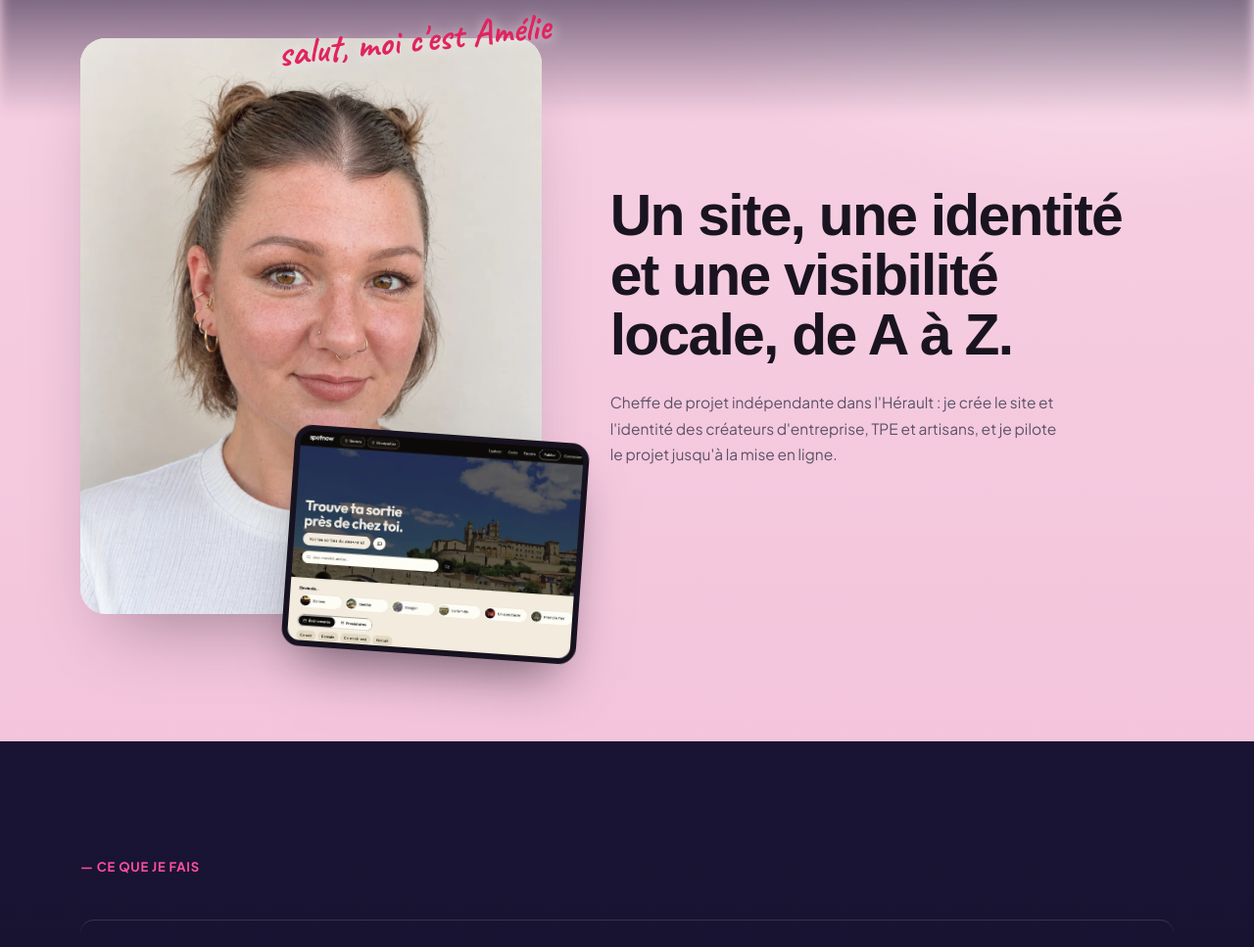
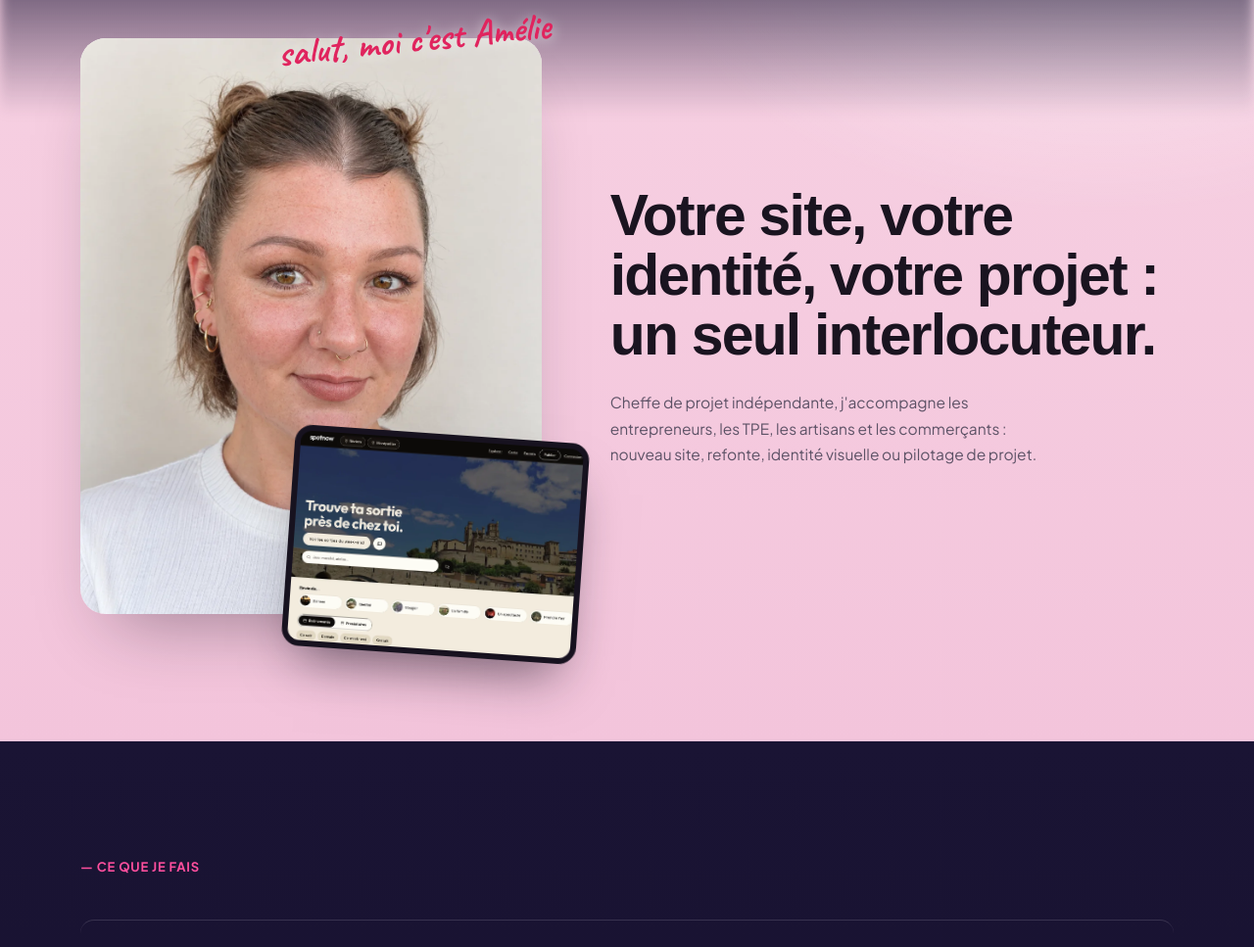
Before and after one commit to moonwalkerV/portfolio-amelie, a website: page index.html in a window 1280 px wide. Shown: the part 911-1878 px from the top of the page at 98% size. Drawn offline with Linux system fonts and the light colour scheme; a web font is replaced by a local one.

Commit message:
Accroche : « Votre site, votre identité, votre projet : un seul interlocuteur. » et nouveau sous-titre
Co-Authored-By: Claude Sonnet 5.5 <noreply@anthropic.com>

```diff
--- a/index.html
+++ b/index.html
@@ -112,10 +112,10 @@
     </div>
     <div class="bio-text">
       <h1 class="type-wrap" data-type>
-        <span class="ghost">Un site, une identité et une visibilité locale, de A à Z.</span>
+        <span class="ghost">Votre site, votre identité, votre projet : un seul interlocuteur.</span>
         <span class="live" aria-hidden="true"></span>
       </h1>
-      <p class="reveal">Cheffe de projet indépendante dans l'Hérault : je crée le site et l'identité des créateurs d'entreprise, TPE et artisans, et je pilote le projet jusqu'à la mise en ligne.</p>
+      <p class="reveal">Cheffe de projet indépendante, j'accompagne les entrepreneurs, les TPE, les artisans et les commerçants : nouveau site, refonte, identité visuelle ou pilotage de projet.</p>
     </div>
   </div>
 </section>
```
